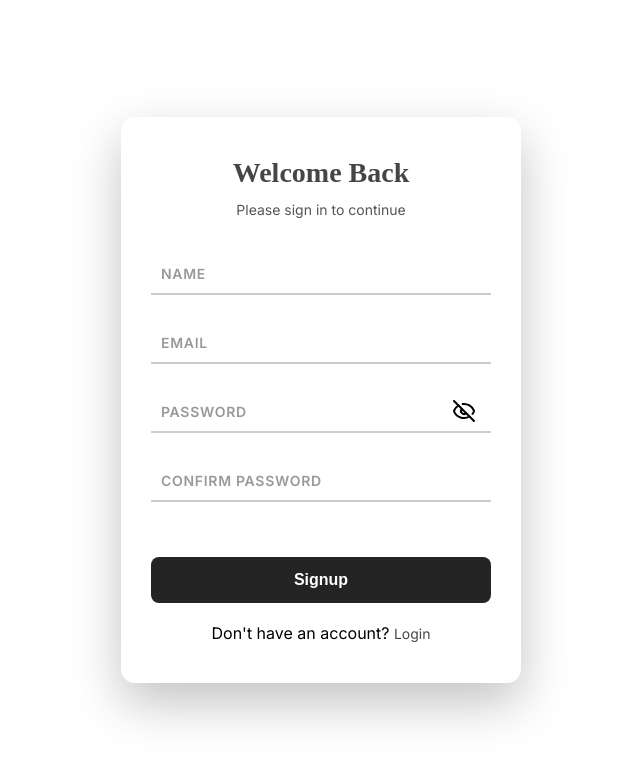
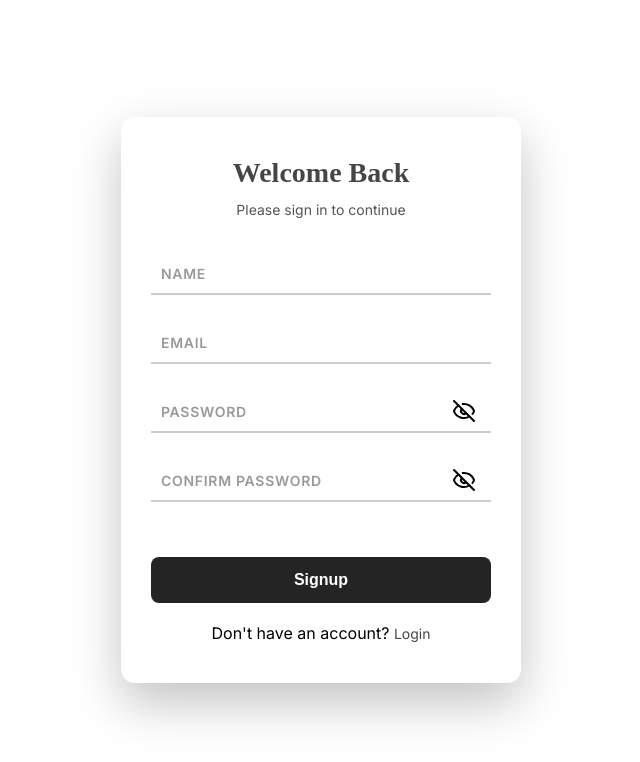
Before and after one commit to thami-coding/spa-booking, a React (Vite) app in the folder frontend/: page /signup in a window 1280 px wide. Shown: the top 762 px of the page, without its empty margins (319-959 px from the left). Built offline with nearby package versions, Linux system fonts and the light colour scheme; no server answers.

Commit message:
Fix password reveal functionality

```diff
--- a/frontend/src/components/booking-form/BookingForm.module.css
+++ b/frontend/src/components/booking-form/BookingForm.module.css
@@ -112,6 +112,7 @@ textarea {
   transform: translateY(-2px);
   box-shadow: 0 18px 45px rgba(0, 0, 0, 0.6);
 }
+
 .price{
   display: flex;
   height: 100%;
--- a/frontend/src/components/booking-form/BookingForm.tsx
+++ b/frontend/src/components/booking-form/BookingForm.tsx
@@ -97,7 +97,6 @@ export default function BookingForm() {
   const service = services.data?.find((service) => service.id === serviceId);
   const totalCost = (service?.price ?? 0) * guestNumber;
 
-
   const onSubmit: SubmitHandler<FormBookingDetails> = async (bookingData) => {
     const { id } = userInfo;
     const bookingDetails = {
@@ -110,7 +109,6 @@ export default function BookingForm() {
   };
 
   const bookedTimes = bookings[bookedDate] || [];
-console.log(errors.service);
 
   return (
     <form className={styles.bookingForm} onSubmit={handleSubmit(onSubmit)}>
@@ -126,7 +124,7 @@ console.log(errors.service);
         <div className={`${styles.formGroup}`}>
           <label>Service</label>
           <select
-          defaultValue=""
+            defaultValue=""
             className={errors["service"] && styles.error}
             {...register("service", { required: true })}
           >
@@ -193,7 +191,6 @@ console.log(errors.service);
           <label>Price</label>
 
           <input disabled value={totalCost} />
-
         </div>
         <div className={`${styles.formGroup} ${styles.fullWidth}`}>
           <label>Special Requests</label>
--- a/frontend/src/pages/auth/AuthPage.tsx
+++ b/frontend/src/pages/auth/AuthPage.tsx
@@ -69,10 +69,9 @@ const AuthPage = ({ mode }: AuthProps) => {
           </div>
         )}
         <div className={styles.inputGroup}>
-          <input type="email" {...register("email")} required />
+          <input {...register("email")} required />
           <label>Email</label>
         </div>
-
         <div className={styles.inputGroup}>
           <input
             type={showPassword ? "text" : "password"}
@@ -92,8 +91,19 @@ const AuthPage = ({ mode }: AuthProps) => {
 
         {!isLogin && (
           <div className={styles.inputGroup}>
-            <input type="password" {...register("confirmPassword")} required />
+            <input
+              type={showPassword ? "text" : "password"}
+              {...register("confirmPassword")}
+              required
+            />
             <label>Confirm password</label>
+            <button
+              className={styles.showPassword}
+              type="button"
+              onClick={() => setShowPassword(!showPassword)}
+            >
+              {showPassword ? <Eye /> : <EyeOff />}
+            </button>
           </div>
         )}
 
```
Also changed, not shown: frontend/src/pages/auth/Auth.module.css (+12 -9 lines).
